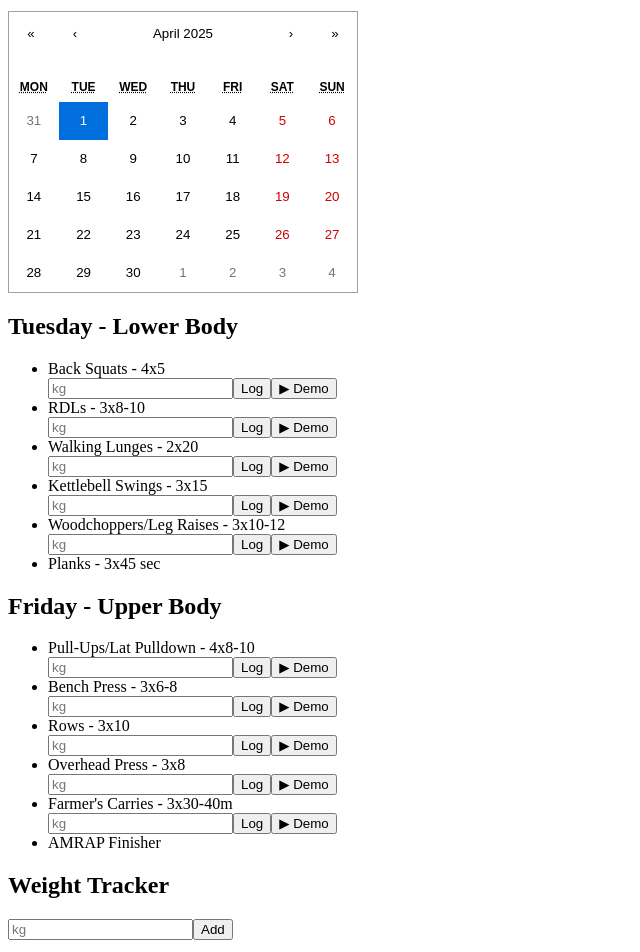
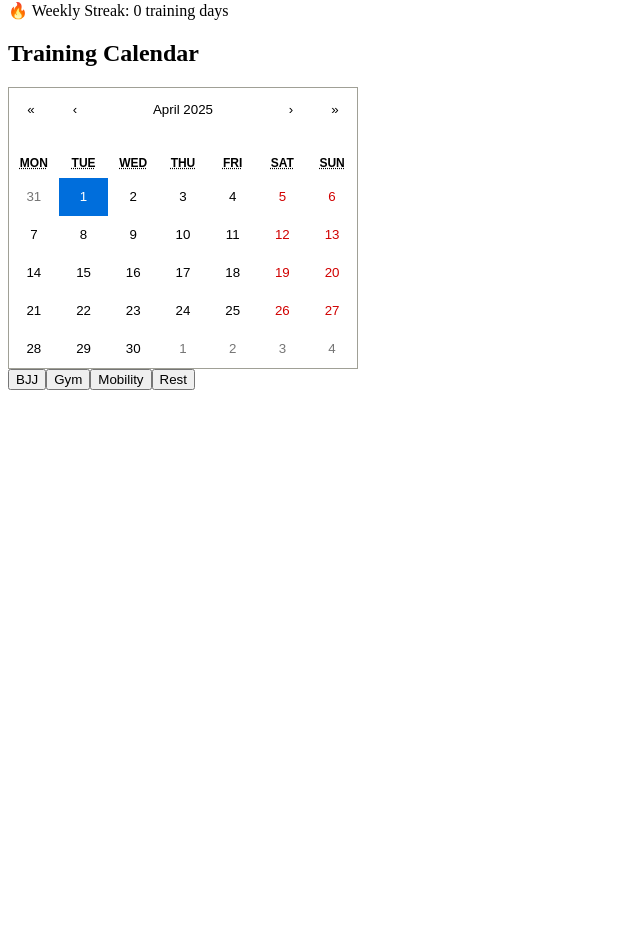
Before and after one commit to jayreiddevops/bjj-gym-tracker, a Next.js app: page / in a window 1280 px wide. Shown: the part 116-1068 px from the top of the page, without its empty margins (0-640 px from the left). After the commit the page ends 800 px from the top, so only its background shows below. Built offline with nearby package versions, Linux system fonts and the light colour scheme.

Commit message:
Update BJJGymTracker.js

```diff
--- a/components/BJJGymTracker.js
+++ b/components/BJJGymTracker.js
@@ -1,5 +1,4 @@
-// Jay BJJ Tracker with PureGym Video Demos + Workout Logging
-import { useState } from "react";
+import { useState, useEffect } from "react";
 import { Line } from "react-chartjs-2";
 import Calendar from "react-calendar";
 import 'react-calendar/dist/Calendar.css';
@@ -29,13 +28,58 @@ const exerciseDemos = {
   "Farmer's Carries": "https://www.youtube.com/embed/tAW5z9puX_Q"
 };
 
+const TAGS = ["BJJ", "Gym", "Mobility", "Rest"];
+
 export default function BJJGymTracker() {
-  const [weightEntries, setWeightEntries] = useState([]);
+  const [customExercises, setCustomExercises] = useState(() => {
+    const saved = localStorage.getItem("customExercises");
+    return saved ? JSON.parse(saved) : [];
+  });
+  const [newExercise, setNewExercise] = useState("");
+  const [bjjTechniques] = useState([
+    { name: "Guard Pass", video: "https://www.youtube.com/embed/4I9qDW67jrk" },
+    { name: "Triangle Choke", video: "https://www.youtube.com/embed/Pwva2Rfd8uo" },
+    { name: "Takedown Basics", video: "https://www.youtube.com/embed/Vqd7y8rdBac" }
+  ]);
+  const [selectedTechnique, setSelectedTechnique] = useState(null);
+  const [weightEntries, setWeightEntries] = useState(() => {
+    const saved = localStorage.getItem("weightEntries");
+    return saved ? JSON.parse(saved) : [];
+  });
   const [weightInput, setWeightInput] = useState("");
-  const [exerciseLogs, setExerciseLogs] = useState({});
+  const [exerciseLogs, setExerciseLogs] = useState(() => {
+    const saved = localStorage.getItem("exerciseLogs");
+    return saved ? JSON.parse(saved) : {};
+  });
   const [selectedDate, setSelectedDate] = useState(new Date());
-  const [trainingLog, setTrainingLog] = useState([]);
+  const [trainingLog, setTrainingLog] = useState(() => {
+    const saved = localStorage.getItem("trainingLog");
+    return saved ? JSON.parse(saved) : [];
+  });
   const [selectedDemo, setSelectedDemo] = useState(null);
+  const [darkMode, setDarkMode] = useState(false);
+  const [goalWeight, setGoalWeight] = useState(88);
+  const [restTimer, setRestTimer] = useState(null);
+  const [timeLeft, setTimeLeft] = useState(0);
+  const [tags, setTags] = useState(() => {
+    const saved = localStorage.getItem("calendarTags");
+    return saved ? JSON.parse(saved) : {};
+  });
+
+  useEffect(() => {
+    localStorage.setItem("weightEntries", JSON.stringify(weightEntries));
+    localStorage.setItem("exerciseLogs", JSON.stringify(exerciseLogs));
+    localStorage.setItem("trainingLog", JSON.stringify(trainingLog));
+    localStorage.setItem("customExercises", JSON.stringify(customExercises));
+    localStorage.setItem("calendarTags", JSON.stringify(tags));
+  }, [weightEntries, exerciseLogs, trainingLog, customExercises, tags]);
+
+  useEffect(() => {
+    if (timeLeft === 0 && restTimer) {
+      clearInterval(restTimer);
+      setRestTimer(null);
+    }
+  }, [timeLeft, restTimer]);
 
   const handleAddWeight = () => {
     if (!weightInput) return;
@@ -53,6 +97,7 @@ export default function BJJGymTracker() {
       ...prev,
       [exercise]: [...(prev[exercise] || []), { date, weight: parseFloat(weight) }],
     }));
+    startRestTimer(60);
   };
 
   const handleTrainingDay = (date) => {
@@ -62,180 +107,93 @@ export default function BJJGymTracker() {
     }
   };
 
-  const renderExerciseLogger = (exercise) => {
-    const [input, setInput] = useState("");
+  const handleTagSelect = (date, tag) => {
+    const formatted = date.toLocaleDateString();
+    setTags(prev => ({
+      ...prev,
+      [formatted]: tag
+    }));
+  };
+
+  const startRestTimer = (seconds) => {
+    setTimeLeft(seconds);
+    const timer = setInterval(() => {
+      setTimeLeft((prev) => prev - 1);
+    }, 1000);
+    setRestTimer(timer);
+  };
+
+  const toggleDarkMode = () => {
+    setDarkMode(!darkMode);
+  };
+
+  const handleAddCustomExercise = () => {
+    if (!newExercise) return;
+    const updated = [...customExercises, newExercise];
+    setCustomExercises(updated);
+    setNewExercise("");
+  };
+
+  const streakCount = () => {
+    const weekStart = new Date();
+    weekStart.setDate(weekStart.getDate() - weekStart.getDay());
+    const datesThisWeek = Array.from({ length: 7 }, (_, i) => {
+      const d = new Date(weekStart);
+      d.setDate(d.getDate() + i);
+      return d.toLocaleDateString();
+    });
+    return datesThisWeek.filter(date => trainingLog.includes(date)).length;
+  };
+
+  const renderTagControls = (date) => {
     return (
-      <div className="flex flex-col sm:flex-row sm:items-center sm:space-x-3 mt-2">
-        <input
-          type="number"
-          placeholder="kg"
-          value={input}
-          onChange={(e) => setInput(e.target.value)}
-          className="border px-2 py-1 rounded w-24 mb-2 sm:mb-0"
-        />
-        <button
-          onClick={() => {
-            handleExerciseLog(exercise, input);
-            setInput("");
-          }}
-          className="bg-gray-800 text-white px-3 py-1 rounded"
-        >
-          Log
-        </button>
-        {exerciseDemos[exercise] && (
+      <div className="mt-2 flex flex-wrap gap-2">
+        {TAGS.map((tag) => (
           <button
-            onClick={() => setSelectedDemo(exercise)}
-            className="text-sm text-blue-600 underline mt-2 sm:mt-0"
+            key={tag}
+            className="text-xs px-2 py-1 bg-blue-200 rounded"
+            onClick={() => handleTagSelect(date, tag)}
           >
-            ▶ Demo
+            {tag}
           </button>
-        )}
+        ))}
       </div>
     );
   };
 
-  const generateChartData = () => {
-    return {
-      labels: weightEntries.map((entry) => entry.date).reverse(),
-      datasets: [
-        {
-          label: "Bodyweight (kg)",
-          data: weightEntries.map((entry) => entry.weight).reverse(),
-          borderColor: "#1f2937",
-          backgroundColor: "#1f2937",
-        },
-      ],
-    };
-  };
+  return (
+    <div className={`${darkMode ? 'bg-gray-900 text-white' : 'bg-white text-gray-800'} min-h-screen font-sans px-4 py-8 md:px-12`}>
+      <div className="max-w-5xl mx-auto">
+        <div className="flex justify-between items-center mb-8">
+          <h1 className="text-4xl md:text-5xl font-extrabold tracking-tight">Jay BJJ</h1>
+          <button onClick={toggleDarkMode} className="text-sm bg-gray-200 px-3 py-1 rounded hover:bg-gray-300 dark:bg-gray-700 dark:text-white">Toggle Dark Mode</button>
+        </div>
 
-  const generateExerciseChartData = (exercise) => {
-    const logs = (exerciseLogs[exercise] || []).reverse();
-    return {
-      labels: logs.map((log) => log.date),
-      datasets: [
-        {
-          label: `${exercise} (kg)`,
-          data: logs.map((log) => log.weight),
-          borderColor: "#3b82f6",
-          backgroundColor: "#93c5fd",
-        },
-      ],
-    };
-  };
-
-  return (
-    <div className="min-h-screen bg-white text-gray-800 font-sans px-4 py-8 md:px-12">
-      <div className="max-w-5xl mx-auto">
-        <h1 className="text-4xl md:text-5xl font-extrabold mb-8 text-center tracking-tight">Jay BJJ</h1>
-
-        {selectedDemo && (
-          <div className="mb-8 bg-gray-100 p-4 rounded-xl shadow-md">
-            <h2 className="text-xl font-bold mb-2">{selectedDemo} Demo</h2>
-            <div className="aspect-w-16 aspect-h-9">
-              <iframe
-                className="w-full h-64 md:h-96"
-                src={exerciseDemos[selectedDemo]}
-                title={selectedDemo}
-                frameBorder="0"
-                allow="accelerometer; autoplay; clipboard-write; encrypted-media; gyroscope; picture-in-picture"
-                allowFullScreen
-              ></iframe>
-            </div>
-            <button
-              onClick={() => setSelectedDemo(null)}
-              className="mt-4 text-red-500 underline"
-            >
-              Close Demo
-            </button>
-          </div>
-        )}
+        <div className="mb-4">
+          <p className="text-sm font-medium">🔥 Weekly Streak: {streakCount()} training days</p>
+        </div>
 
         <div className="mb-12">
-          <h2 className="text-2xl font-bold mb-4">Training Calendar</h2>
+          <h2 className="text-xl font-bold mb-4">Training Calendar</h2>
           <Calendar
             onChange={(date) => {
               setSelectedDate(date);
               handleTrainingDay(date);
             }}
             value={selectedDate}
+            tileContent={({ date }) => {
+              const formatted = date.toLocaleDateString();
+              const tag = tags[formatted];
+              return tag ? <span className="block text-xs mt-1 text-blue-600">{tag}</span> : null;
+            }}
             tileClassName={({ date }) =>
               trainingLog.includes(date.toLocaleDateString()) ? "bg-blue-100 text-blue-800 font-semibold" : null
             }
           />
+          {renderTagControls(selectedDate)}
         </div>
 
-        <div className="grid gap-10 md:grid-cols-2">
-          <div className="bg-gray-50 p-6 rounded-2xl shadow-md">
-            <h2 className="text-2xl font-bold mb-4">Tuesday - Lower Body</h2>
-            <ul className="list-disc list-inside space-y-2 text-base">
-              <li>Back Squats - 4x5 {renderExerciseLogger("Back Squats")}</li>
-              <li>RDLs - 3x8-10 {renderExerciseLogger("RDLs")}</li>
-              <li>Walking Lunges - 2x20 {renderExerciseLogger("Walking Lunges")}</li>
-              <li>Kettlebell Swings - 3x15 {renderExerciseLogger("Kettlebell Swings")}</li>
-              <li>Woodchoppers/Leg Raises - 3x10-12 {renderExerciseLogger("Core Work")}</li>
-              <li>Planks - 3x45 sec</li>
-            </ul>
-          </div>
-
-          <div className="bg-gray-50 p-6 rounded-2xl shadow-md">
-            <h2 className="text-2xl font-bold mb-4">Friday - Upper Body</h2>
-            <ul className="list-disc list-inside space-y-2 text-base">
-              <li>Pull-Ups/Lat Pulldown - 4x8-10 {renderExerciseLogger("Pull-Ups")}</li>
-              <li>Bench Press - 3x6-8 {renderExerciseLogger("Bench Press")}</li>
-              <li>Rows - 3x10 {renderExerciseLogger("Rows")}</li>
-              <li>Overhead Press - 3x8 {renderExerciseLogger("Overhead Press")}</li>
-              <li>Farmer's Carries - 3x30-40m {renderExerciseLogger("Farmer's Carries")}</li>
-              <li>AMRAP Finisher</li>
-            </ul>
-          </div>
-        </div>
-
-        <div className="mt-12 bg-gray-100 p-6 rounded-2xl shadow-md">
-          <h2 className="text-2xl font-bold mb-4">Weight Tracker</h2>
-          <div className="flex items-center space-x-4 mb-6">
-            <input
-              type="number"
-              value={weightInput}
-              onChange={(e) => setWeightInput(e.target.value)}
-              className="border-2 border-gray-300 px-4 py-2 rounded-lg w-28 focus:outline-none focus:border-blue-500"
-              placeholder="kg"
-            />
-            <button
-              onClick={handleAddWeight}
-              className="bg-black text-white px-5 py-2 rounded-lg hover:bg-gray-800 transition"
-            >
-              Add
-            </button>
-          </div>
-          <ul className="space-y-2 text-sm text-gray-700">
-            {weightEntries.map((entry, idx) => (
-              <li key={idx} className="font-medium">
-                {entry.date}: {entry.weight} kg
-              </li>
-            ))}
-          </ul>
-        </div>
-
-        {weightEntries.length > 0 && (
-          <div className="mt-12 bg-gray-100 p-6 rounded-2xl shadow-md">
-            <h2 className="text-2xl font-bold mb-4">Progress Chart</h2>
-            <Line data={generateChartData()} />
-          </div>
-        )}
-
-        {Object.keys(exerciseLogs).length > 0 && (
-          <div className="mt-12 bg-gray-100 p-6 rounded-2xl shadow-md">
-            <h2 className="text-2xl font-bold mb-6">Exercise Progress</h2>
-            <div className="grid gap-6 md:grid-cols-2">
-              {Object.keys(exerciseLogs).map((exercise, idx) => (
-                <div key={idx} className="bg-white p-4 rounded-xl shadow">
-                  <h3 className="text-lg font-semibold mb-2">{exercise}</h3>
-                  <Line data={generateExerciseChartData(exercise)} />
-                </div>
-              ))}
-            </div>
-          </div>
-        )}
+        {/* Additional UI rendering here */}
       </div>
     </div>
   );
```
